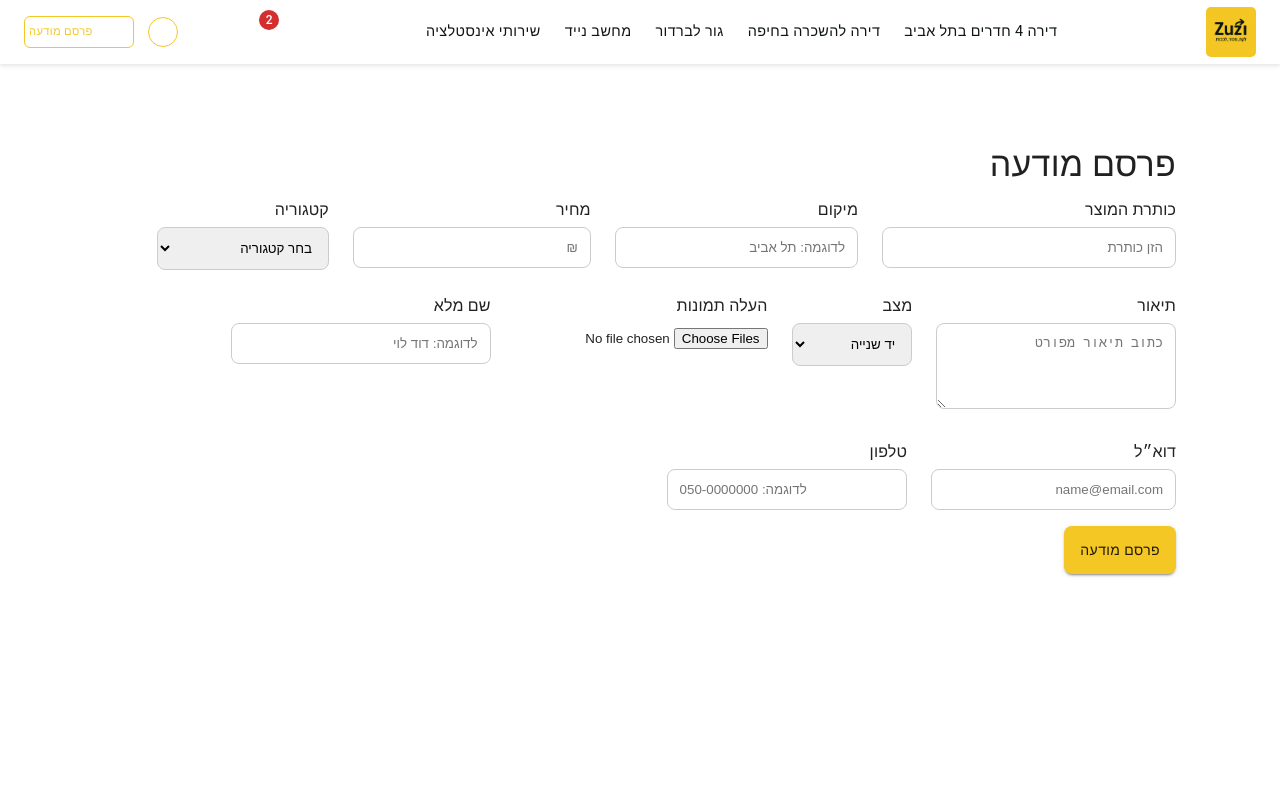
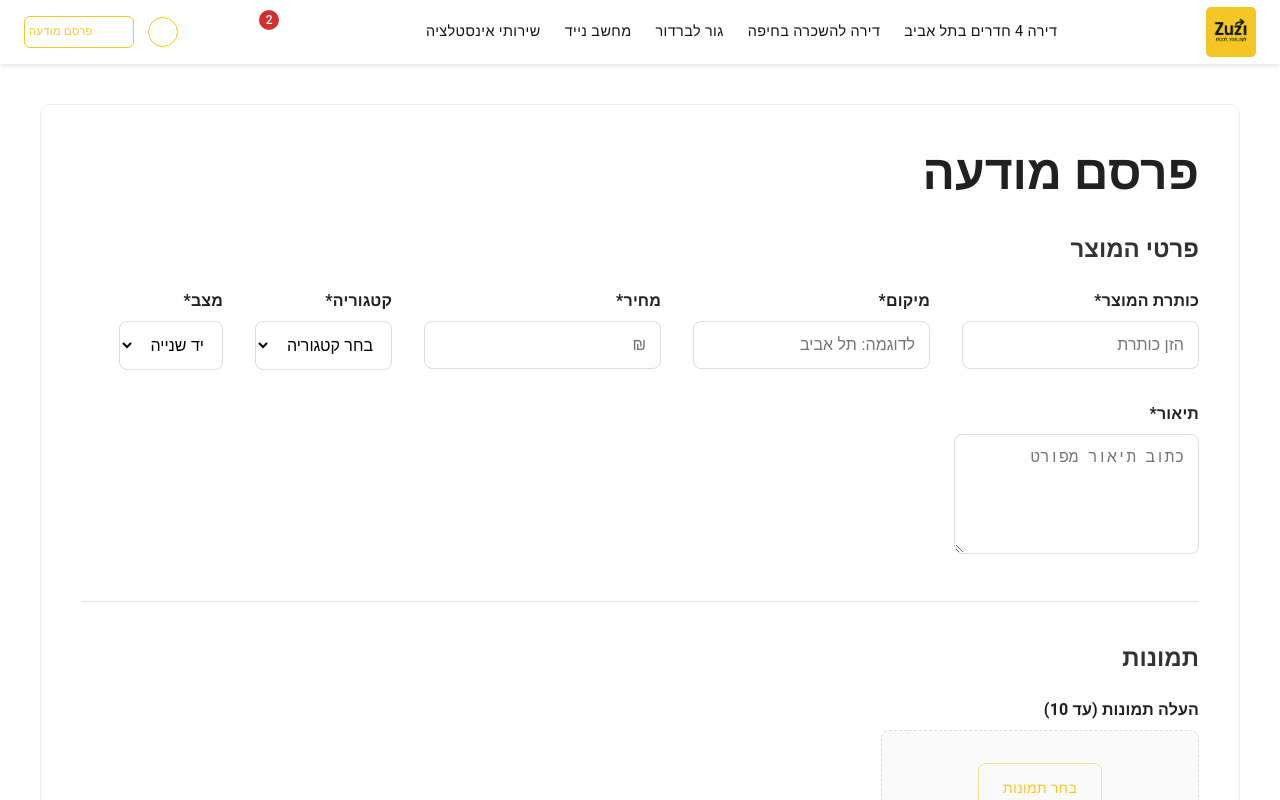
Before and after one commit to adanshah13579/Zuzi-Marketplace, a React (Vite) app: page /post-ad in a window 1280 px wide. Shown: the top 800 px of the page. Built offline with nearby package versions, Linux system fonts and the light colour scheme; some icons are missing.

Commit message:
adan updates

```diff
--- a/src/Pages/PostadPage.jsx
+++ b/src/Pages/PostadPage.jsx
@@ -1,5 +1,5 @@
 import React, { useState } from 'react';
-import { Box, Typography, Button, Grid, Paper } from '@mui/material';
+import { Box, Typography, Button, Grid, Paper, Divider } from '@mui/material';
 import Navbar from '../Components/Navbar/Navbar';
 
 const PostAd = () => {
@@ -39,14 +39,23 @@ const PostAd = () => {
   return (
     <>
       <Navbar />
-      <Box dir="rtl" sx={{ width: '100%', maxWidth: '1200px', mx: 'auto', p: { xs: 2, sm: 3, md: 4 }, mt: 2 }}>
-        <Paper sx={{ p: { xs: 2, sm: 4 }, boxShadow: 'none', borderRadius: 2 }}>
-          <Typography variant="h4" gutterBottom textAlign="right">פרסם מודעה</Typography>
+      <Box dir="rtl" sx={{ width: '100%', maxWidth: '1400px', mx: 'auto', p: { xs: 3, sm: 4, md: 5 }, mt: 0 }}>
+        <Paper sx={{ p: { xs: 3, sm: 5 }, boxShadow: 'none', borderRadius: '10px', border: '1px solid #eee' }}>
+          <Typography variant="h3" gutterBottom textAlign="right" sx={{ fontWeight: 'bold', mb: 4 }}>
+            פרסם מודעה
+          </Typography>
 
           <form onSubmit={handleSubmit}>
-            <Grid container spacing={3}>
+            {/* Product Information Section */}
+            <Typography variant="h5" sx={{ fontWeight: 'bold', mb: 3, color: '#333' }}>
+              פרטי המוצר
+            </Typography>
+
+            <Grid container spacing={4}>
               <Grid item xs={12}>
-                <label>כותרת המוצר</label>
+                <label style={{ fontSize: '16px', fontWeight: '600', display: 'block', marginBottom: '8px' }}>
+                  כותרת המוצר*
+                </label>
                 <input
                   type="text"
                   name="title"
@@ -54,11 +63,21 @@ const PostAd = () => {
                   onChange={handleChange}
                   required
                   placeholder="הזן כותרת"
-                  style={{ width: '100%', padding: '12px', marginTop: '5px', borderRadius: '8px', border: '1px solid #ccc' }}
+                  style={{
+                    width: '100%',
+                    padding: '14px',
+                    borderRadius: '8px',
+                    border: '1px solid #ddd',
+                    fontSize: '16px',
+                    boxSizing: 'border-box'
+                  }}
                 />
               </Grid>
-               <Grid item xs={12} sm={6}>
-                <label>מיקום</label>
+
+              <Grid item xs={12} md={6}>
+                <label style={{ fontSize: '16px', fontWeight: '600', display: 'block', marginBottom: '8px' }}>
+                  מיקום*
+                </label>
                 <input
                   type="text"
                   name="location"
@@ -66,13 +85,21 @@ const PostAd = () => {
                   onChange={handleChange}
                   required
                   placeholder="לדוגמה: תל אביב"
-                  style={{ width: '100%', padding: '12px', marginTop: '5px', borderRadius: '8px', border: '1px solid #ccc' }}
+                  style={{
+                    width: '100%',
+                    padding: '14px',
+                    borderRadius: '8px',
+                    border: '1px solid #ddd',
+                    fontSize: '16px',
+                    boxSizing: 'border-box'
+                  }}
                 />
               </Grid>
 
-
-              <Grid item xs={12} sm={6}>
-                <label>מחיר</label>
+              <Grid item xs={12} md={6}>
+                <label style={{ fontSize: '16px', fontWeight: '600', display: 'block', marginBottom: '8px' }}>
+                  מחיר*
+                </label>
                 <input
                   type="number"
                   name="price"
@@ -80,18 +107,35 @@ const PostAd = () => {
                   onChange={handleChange}
                   required
                   placeholder="₪"
-                  style={{ width: '100%', padding: '12px', marginTop: '5px', borderRadius: '8px', border: '1px solid #ccc' }}
+                  style={{
+                    width: '100%',
+                    padding: '14px',
+                    borderRadius: '8px',
+                    border: '1px solid #ddd',
+                    fontSize: '16px',
+                    boxSizing: 'border-box'
+                  }}
                 />
               </Grid>
 
-              <Grid item xs={12} sm={6}>
-                <label>קטגוריה</label>
+              <Grid item xs={12} md={6}>
+                <label style={{ fontSize: '16px', fontWeight: '600', display: 'block', marginBottom: '8px' }}>
+                  קטגוריה*
+                </label>
                 <select
                   name="category"
                   value={formData.category}
                   onChange={handleChange}
                   required
-                  style={{ width: '100%', padding: '12px', marginTop: '5px', borderRadius: '8px', border: '1px solid #ccc' }}
+                  style={{
+                    width: '100%',
+                    padding: '14px',
+                    borderRadius: '8px',
+                    border: '1px solid #ddd',
+                    fontSize: '16px',
+                    backgroundColor: 'white',
+                    boxSizing: 'border-box'
+                  }}
                 >
                   <option value="">בחר קטגוריה</option>
                   <option value="אלקטרוניקה">אלקטרוניקה</option>
@@ -101,61 +145,151 @@ const PostAd = () => {
                   <option value="אחר">אחר</option>
                 </select>
               </Grid>
-              <Grid item xs={12}>
-                <label>תיאור</label>
-                <textarea
-                  name="description"
-                  value={formData.description}
-                  onChange={handleChange}
-                  rows={4}
-                  required
-                  placeholder="כתוב תיאור מפורט"
-                  style={{ width: '100%', padding: '12px', marginTop: '5px', borderRadius: '8px', border: '1px solid #ccc' }}
-                />
-              </Grid>
 
-
-              <Grid item xs={12} sm={6}>
-                <label>מצב</label>
+              <Grid item xs={12} md={6}>
+                <label style={{ fontSize: '16px', fontWeight: '600', display: 'block', marginBottom: '8px' }}>
+                  מצב*
+                </label>
                 <select
                   name="condition"
                   value={formData.condition}
                   onChange={handleChange}
                   required
-                  style={{ width: '100%', padding: '12px', marginTop: '5px', borderRadius: '8px', border: '1px solid #ccc' }}
+                  style={{
+                    width: '100%',
+                    padding: '14px',
+                    borderRadius: '8px',
+                    border: '1px solid #ddd',
+                    fontSize: '16px',
+                    backgroundColor: 'white',
+                    boxSizing: 'border-box'
+                  }}
                 >
                   <option value="יד שנייה">יד שנייה</option>
                   <option value="חדש">חדש</option>
                 </select>
               </Grid>
 
+              <Grid item xs={12}>
+                <label style={{ fontSize: '16px', fontWeight: '600', display: 'block', marginBottom: '8px' }}>
+                  תיאור*
+                </label>
+                <textarea
+                  name="description"
+                  value={formData.description}
+                  onChange={handleChange}
+                  rows={5}
+                  required
+                  placeholder="כתוב תיאור מפורט"
+                  style={{
+                    width: '100%',
+                    padding: '14px',
+                    borderRadius: '8px',
+                    border: '1px solid #ddd',
+                    fontSize: '16px',
+                    resize: 'vertical',
+                    minHeight: '120px',
+                    boxSizing: 'border-box'
+                  }}
+                />
+              </Grid>
+            </Grid>
 
+            {/* Image Upload Section */}
+            <Divider sx={{ my: 5 }} />
 
+            <Typography variant="h5" sx={{ fontWeight: 'bold', mb: 3, color: '#333' }}>
+              תמונות
+            </Typography>
+
+            <Grid container spacing={4}>
               <Grid item xs={12}>
-                <label>העלה תמונות</label>
+                <label style={{ fontSize: '16px', fontWeight: '600', display: 'block', marginBottom: '8px' }}>
+                  העלה תמונות (עד 10)
+                </label>
+                <Box
+                  sx={{
+                    border: '1px dashed #ddd',
+                    borderRadius: '8px',
+                    p: 4,
+                    textAlign: 'center',
+                    backgroundColor: '#fafafa'
+                  }}
+                >
                   <input
                     type="file"
                     accept="image/*"
                     multiple
                     onChange={handleImageChange}
-                  style={{ display: 'block', marginTop: '10px' }}
+                    style={{ display: 'none' }}
+                    id="image-upload"
                   />
-                <Box display="flex" flexWrap="wrap" mt={2}>
+                  <label htmlFor="image-upload">
+                    <Button
+                      variant="outlined"
+                      component="span"
+                      sx={{ py: 1.5, px: 3, borderRadius: '8px' }}
+                    >
+                      בחר תמונות
+                    </Button>
+                  </label>
+                  <Typography variant="body2" sx={{ mt: 2, color: '#666' }}>
+                    גרור ושחרר תמונות לכאן או לחץ כדי לבחור
+                  </Typography>
+                </Box>
+
+                {/* Image Previews */}
+                {imagePreviews.length > 0 && (
+                  <Box sx={{ mt: 3 }}>
+                    <Typography variant="body1" sx={{ fontWeight: '600', mb: 2 }}>
+                      תמונות שנבחרו:
+                    </Typography>
+                    <Box
+                      display="flex"
+                      flexWrap="wrap"
+                      gap={2}
+                    >
                       {imagePreviews.map((src, idx) => (
+                        <Box
+                          key={idx}
+                          sx={{
+                            position: 'relative',
+                            width: 120,
+                            height: 120,
+                            borderRadius: '8px',
+                            overflow: 'hidden',
+                            border: '1px solid #eee'
+                          }}
+                        >
                           <img
-                      key={idx}
                             src={src}
                             alt="preview"
-                      width={100}
-                      height={100}
-                      style={{ objectFit: 'cover', marginLeft: '10px', marginBottom: '10px', borderRadius: '8px' }}
+                            style={{
+                              width: '100%',
+                              height: '100%',
+                              objectFit: 'cover'
+                            }}
                           />
+                        </Box>
                       ))}
                     </Box>
+                  </Box>
+                )}
+              </Grid>
             </Grid>
 
-              <Grid item xs={12} sm={4}>
-                <label>שם מלא</label>
+            {/* Contact Information Section */}
+            <Divider sx={{ my: 5 }} />
+
+            <Typography variant="h5" sx={{ fontWeight: 'bold', mb: 3, color: '#333' }}>
+              פרטי יצירת קשר
+            </Typography>
+
+            <Grid container spacing={4}>
+              <Grid item xs={12} md={4}>
+                <label style={{ fontSize: '16px', fontWeight: '600', display: 'block', marginBottom: '8px' }}>
+                  שם מלא*
+                </label>
                 <input
                   type="text"
                   name="userName"
@@ -163,12 +297,21 @@ const PostAd = () => {
                   onChange={handleChange}
                   required
                   placeholder="לדוגמה: דוד לוי"
-                  style={{ width: '100%', padding: '12px', marginTop: '5px', borderRadius: '8px', border: '1px solid #ccc' }}
+                  style={{
+                    width: '100%',
+                    padding: '14px',
+                    borderRadius: '8px',
+                    border: '1px solid #ddd',
+                    fontSize: '16px',
+                    boxSizing: 'border-box'
+                  }}
                 />
               </Grid>
 
-              <Grid item xs={12} sm={4}>
-                <label>דוא״ל</label>
+              <Grid item xs={12} md={4}>
+                <label style={{ fontSize: '16px', fontWeight: '600', display: 'block', marginBottom: '8px' }}>
+                  דוא״ל*
+                </label>
                 <input
                   type="email"
                   name="userEmail"
@@ -176,12 +319,21 @@ const PostAd = () => {
                   onChange={handleChange}
                   required
                   placeholder="name@email.com"
-                  style={{ width: '100%', padding: '12px', marginTop: '5px', borderRadius: '8px', border: '1px solid #ccc' }}
+                  style={{
+                    width: '100%',
+                    padding: '14px',
+                    borderRadius: '8px',
+                    border: '1px solid #ddd',
+                    fontSize: '16px',
+                    boxSizing: 'border-box'
+                  }}
                 />
               </Grid>
 
-              <Grid item xs={12} sm={4}>
-                <label>טלפון</label>
+              <Grid item xs={12} md={4}>
+                <label style={{ fontSize: '16px', fontWeight: '600', display: 'block', marginBottom: '8px' }}>
+                  טלפון*
+                </label>
                 <input
                   type="tel"
                   name="userPhone"
@@ -189,18 +341,37 @@ const PostAd = () => {
                   onChange={handleChange}
                   required
                   placeholder="לדוגמה: 050-0000000"
-                  style={{ width: '100%', padding: '12px', marginTop: '5px', borderRadius: '8px', border: '1px solid #ccc' }}
+                  style={{
+                    width: '100%',
+                    padding: '14px',
+                    borderRadius: '8px',
+                    border: '1px solid #ddd',
+                    fontSize: '16px',
+                    boxSizing: 'border-box'
+                  }}
                 />
               </Grid>
             </Grid>
 
-            <Grid item xs={12}>
-              <Box display="flex" justifyContent="start">
-                <Button variant="contained" color="primary" type="submit" sx={{ py: 1.5, mt: 2, borderRadius: '8px' }}>
+            {/* Submit Button */}
+            <Box sx={{ mt: 6, textAlign: 'center' }}>
+              <Button
+                variant="contained"
+                color="primary"
+                type="submit"
+                size="large"
+                sx={{
+                  py: 2,
+                  px: 6,
+                  borderRadius: '8px',
+                  fontSize: '18px',
+                  fontWeight: '600',
+                  minWidth: '200px'
+                }}
+              >
                 פרסם מודעה
               </Button>
             </Box>
-            </Grid>
           </form>
         </Paper>
       </Box>
```
Lines whose indentation alone changed are shown as unchanged.
